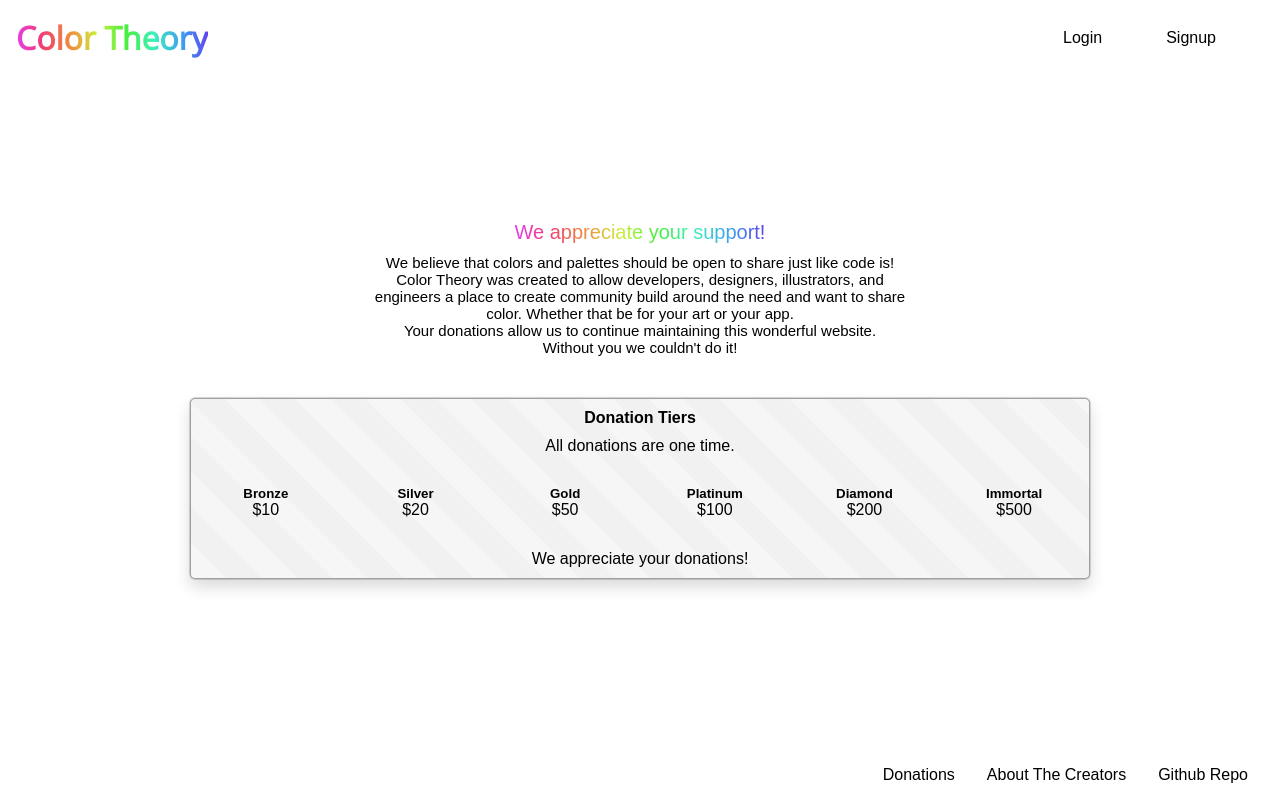
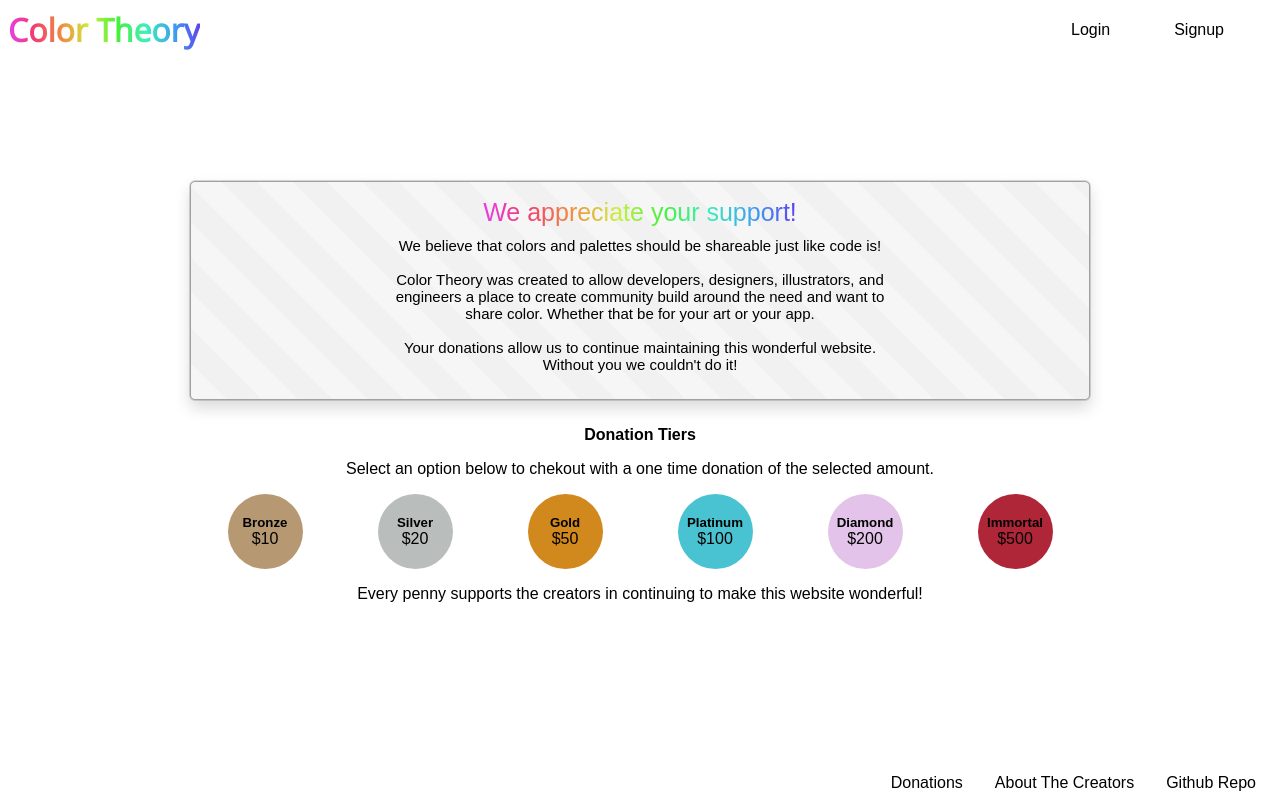
Before and after one commit to reynolkb/color-theory-1.0, a React (Create React App) app in the folder client/: page /donation in a window 1280 px wide. Built offline with nearby package versions, Linux system fonts and the light colour scheme.

Commit message:
App routes to donation apge from Footer component. Donation page styled as static html page

```diff
--- a/client/src/components/Nav/index.js
+++ b/client/src/components/Nav/index.js
@@ -11,11 +11,12 @@ const Nav = () => {
                     <li>
                         {/* <Link to=''>User Page</Link> */}
                     </li>
+                    {/* i don't think we need search do we? */}
+                    {/* <li>
+                        <Link to='/search'>Search</Link>
+                    </li> */}
                     <li>
-                        <Link to='/search'>Search</Link>
-                    </li>
-                    <li>
-                        <Link to='/home'>Home</Link>
+                        <Link to='/'>Home</Link>
                     </li>
                     <li><Link to='/create'>Create a Palette</Link></li>
                     <li>
--- a/client/src/index.css
+++ b/client/src/index.css
@@ -173,7 +173,7 @@ textarea:focus {
 
 header {
     width: 100%;
-    padding: 1em;
+    padding: .5em;
     background-color: #ffffff;
     position: fixed;
     top: 0;
@@ -218,7 +218,7 @@ footer {
     width: 100%;
     position:fixed;
     bottom:0;
-    padding: 1em;
+    padding: .5em;
     display: flex;
     justify-content: space-between;
     align-items: center;
@@ -306,15 +306,6 @@ footer ul li a:hover {
 .daily-palette {
     margin-bottom: 2em;
 }
-
-/* .daily-palette:hover,
-.weekly-palette:hover {
-    padding: 1em;
-    background-color: #f6f6f6;
-    box-shadow: inset 0 0 5px 2px rgba(161, 161, 161, 0.50);
-    border: solid 1px #a1a1a1;
-    border-radius: 3px;
-} */
 
 .daily-palette:hover,
 .weekly-palette:hover {
@@ -722,11 +713,15 @@ input.search-input {
     justify-content: center;
     flex-direction: column;
     align-items: center;
+    padding: 1em;
+    border-radius: 5px;
+    border: 1px solid #a1a1a1;
+    box-shadow: rgba(0, 0, 0, 0.15) 0px 0px 0px 1px, rgba(0, 0, 0, 0.15) 0px 8px 16px;
 }
 
 .donation-header h3 {
     font-weight: lighter;
-    font-size: 20px;
+    font-size: 25px;
     background: -webkit-linear-gradient(
         5deg,
         #e73df0,
@@ -748,6 +743,7 @@ input.search-input {
     font-size: 15px;
     max-width: 60%;
     margin: 10px 0;
+    color: #000;
 }
 
 .donation-body {
@@ -756,10 +752,10 @@ input.search-input {
     justify-content: center;
     width: 100%;
     align-items: center;
-    margin-top: 2em;
-    border-radius: 5px;
+    margin-top: 1em;
+    /* border-radius: 5px;
     border: 1px solid #a1a1a1;
-    box-shadow: rgba(0, 0, 0, 0.15) 0px 0px 0px 1px, rgba(0, 0, 0, 0.15) 0px 8px 16px;
+    box-shadow: rgba(0, 0, 0, 0.15) 0px 0px 0px 1px, rgba(0, 0, 0, 0.15) 0px 8px 16px; */
 }
 
 .donation-body h4,
@@ -772,7 +768,7 @@ input.search-input {
 }
 
 .donation-body p {
-    margin: 10px 0;
+    margin: 1em 0;
 }
 
 .donation-body div {
@@ -795,4 +791,29 @@ input.search-input {
     flex-direction: column;
     justify-content: center;
     border-radius: 50%;
+    cursor: pointer;
 }
+
+.bronze {
+    background-color: #b69872;
+}
+
+.silver {
+    background-color: #b9bdbc;
+}
+
+.gold {
+    background-color: #d1881c;
+}
+
+.platinum {
+    background-color: #49c2d1;
+}
+
+.diamond {
+    background-color: #e3c3e9;
+}
+
+.immortal {
+    background-color: #b02639;
+}
--- a/client/src/pages/Donation.js
+++ b/client/src/pages/Donation.js
@@ -2,63 +2,80 @@ import React from 'react';
 
 const Donation = () => {
 
+    function handleDonate () {
+        console.log('gimme that money');
+    }
+
     return(
         <div className='global-wrapper'>
             <div className='donation-page'>
-                <div className='donation-header'>
+                <div className='donation-header pattern-diagonal-stripes-left'>
                     <h3>
                         We appreciate your support!
                     </h3>
                     <p>
-                        We believe that colors and palettes should be open to share just like code is!<br />
-                        Color Theory was created to allow developers, designers, illustrators, and engineers a place to create community build around the need and want to share color. Whether that be for your art or your app. <br />
+                        We believe that colors and palettes should be shareable just like code is!
+                        <br /><br />
+                        Color Theory was created to allow developers, designers, illustrators, and engineers a place to create community build around the need and want to share color. Whether that be for your art or your app. <br /><br/>
                         Your donations allow us to continue maintaining this wonderful website.<br />
                         Without you we couldn't do it!
                     </p>
                 </div>
-                <div className='donation-body pattern-diagonal-stripes-left'>
+                <div className='donation-body'>
                     <h4>Donation Tiers</h4>
-                    <p>All donations are one time.</p>
-                    <div className='donation-options-wrapper'>
-                        <div className='tier-emblem'>
+                    <p>Select an option below to chekout with a one time donation of the selected amount.</p>
+                    <div
+                        onClick={handleDonate}
+                        className='donation-options-wrapper'>
+                        <div className='tier-emblem bronze'>
                             <h5>Bronze</h5>
                             <div>
                                 $10
                             </div>
                         </div>
-                        <div className='tier-emblem'>
+                        <div
+                            onClick={handleDonate}
+                            className='tier-emblem silver'>
                             <h5>Silver</h5>
-                            <div>
+                            <div >
                                 $20
                             </div>
                         </div>
-                        <div className='tier-emblem'>
+                        <div
+                            onClick={handleDonate}
+                            className='tier-emblem gold'>
                             <h5>Gold</h5>
-                            <div>
+                            <div >
                                 $50
                             </div>
                         </div>
-                        <div className='tier-emblem'>
+                        <div
+                            onClick={handleDonate}
+                            className='tier-emblem platinum'>
                             <h5>Platinum</h5>
-                            <div>
+                            <div >
                                 $100
                             </div>
                         </div>
-                        <div className='tier-emblem'>
+                        <div
+                            onClick={handleDonate}
+                            className='tier-emblem diamond'>
                             <h5>Diamond</h5>
-                            <div>
+                            <div >
                                 $200
                             </div>
                         </div>
-                        <div className='tier-emblem'>
+                        <div
+                            onClick={handleDonate}
+                            className='tier-emblem immortal'>
                             <h5>Immortal</h5>
-                            <div>
+                            <div >
                                 $500
                             </div>
                         </div>
                     </div>
                     <p>
-                        We appreciate your donations!
+                        Every penny supports the creators in continuing to make this website wonderful!
                     </p>
                 </div>
             </div>
```
